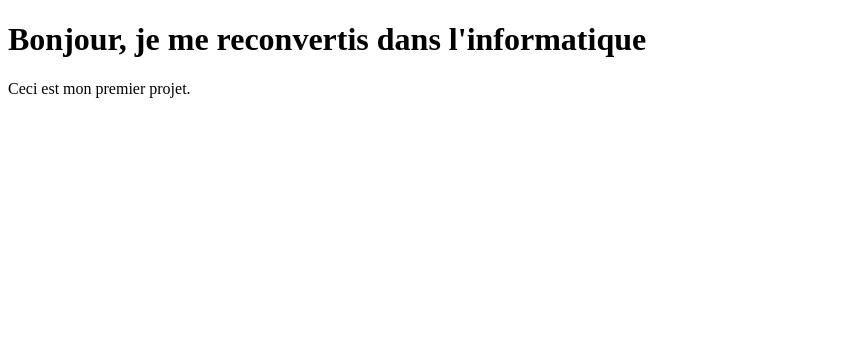
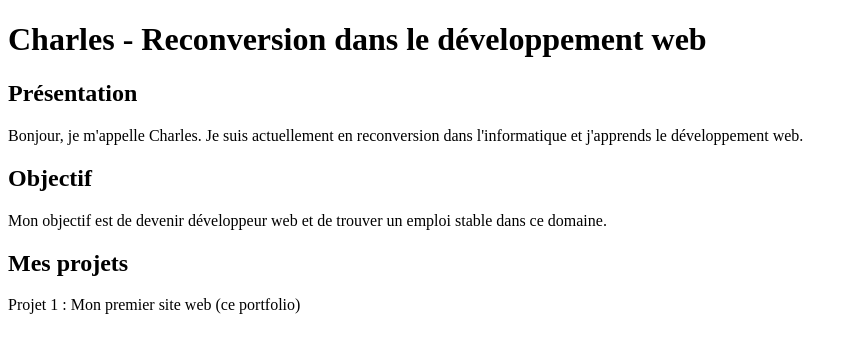
Before and after one commit to charlesdev-web/portfolio, a plain HTML site: page index.html in a window 1280 px wide. Shown: the whole page, without its empty margins (0-854 px from the left). Drawn offline with Linux system fonts and the light colour scheme.

Commit message:
mise à jour portfolio

```diff
--- a/index.html
+++ b/index.html
@@ -1,10 +1,30 @@
 <!DOCTYPE html>
 <html>
 <head>
-    <title>Mon premier site</title>
+    <title>Portfolio - Charles</title>
 </head>
+
 <body>
-    <h1>Bonjour, je me reconvertis dans l'informatique</h1>
-    <p>Ceci est mon premier projet.</p>
+
+<h1>Charles - Reconversion dans le développement web</h1>
+
+<h2>Présentation</h2>
+<p>
+Bonjour, je m'appelle Charles.
+Je suis actuellement en reconversion dans l'informatique
+et j'apprends le développement web.
+</p>
+
+<h2>Objectif</h2>
+<p>
+Mon objectif est de devenir développeur web et de trouver
+un emploi stable dans ce domaine.
+</p>
+
+<h2>Mes projets</h2>
+<p>
+Projet 1 : Mon premier site web (ce portfolio)
+</p>
+
 </body>
 </html>
```
